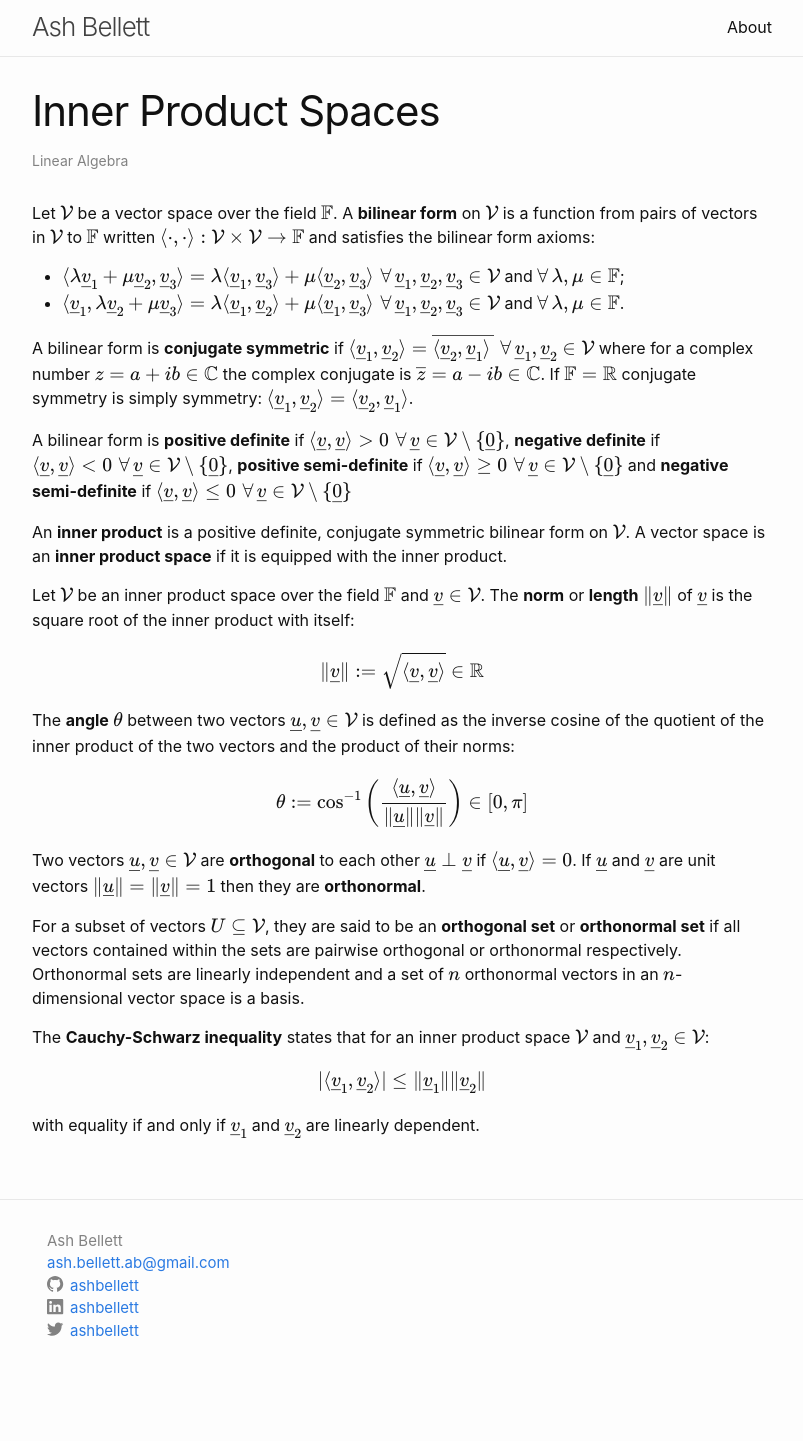
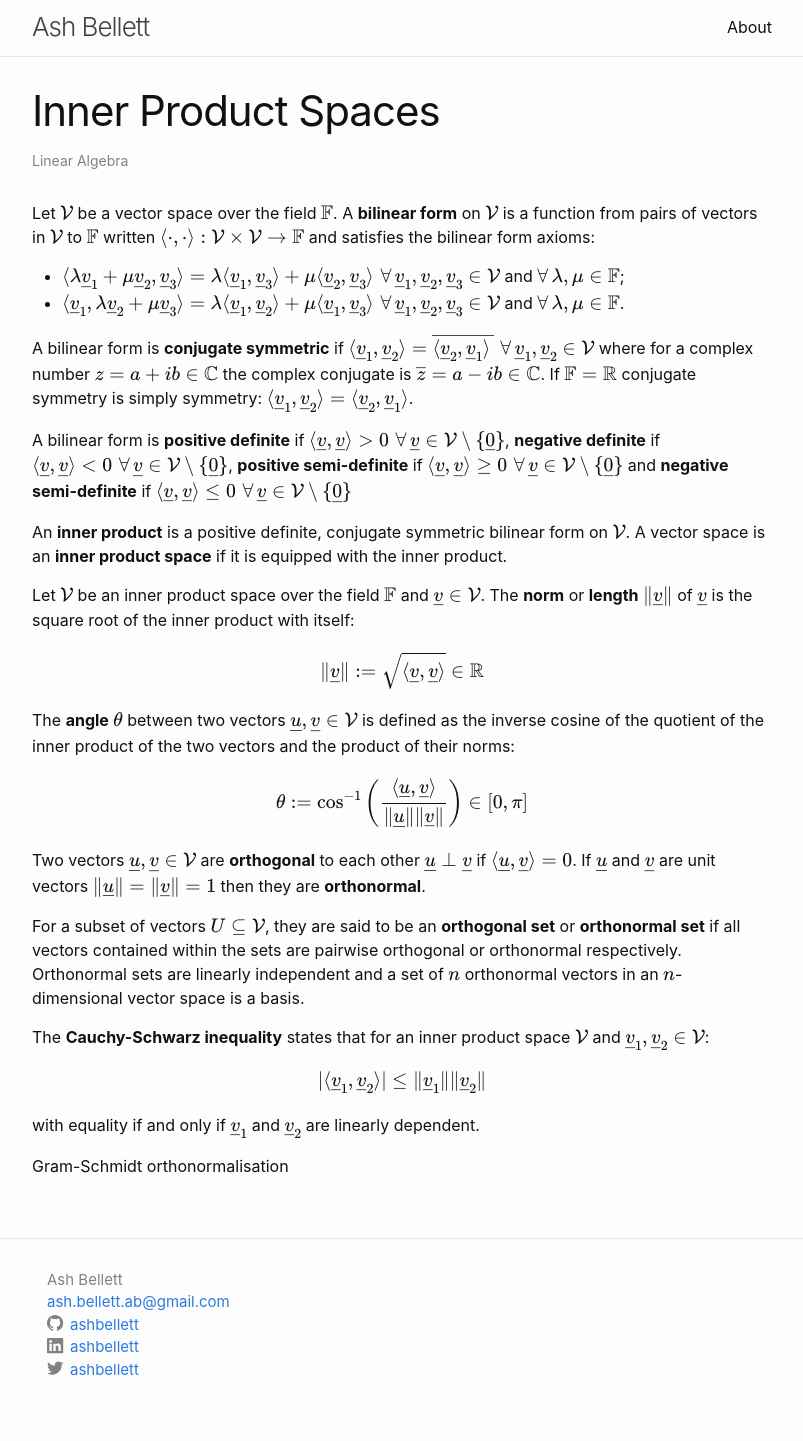
Before and after one commit to ashbellett/ashbellett.github.io, a Jekyll site: the page built from _posts/_linear-algebra/inner-product-spaces.md, in a window 1280 px wide. Shown: the whole page, without its empty margins (238-1041 px from the left). Built offline with Jekyll 4.4.1, drawn with Linux system fonts in a browser that asks for light colours; some web fonts are replaced; before the commit the page ends 1402 px from its top, so only the background shows below that.

Commit message:
Add orthonormalisation reminder

```diff
--- a/_posts/_linear-algebra/inner-product-spaces.md
+++ b/_posts/_linear-algebra/inner-product-spaces.md
@@ -33,3 +33,5 @@ The **Cauchy-Schwarz inequality** states that for an inner product space $$\math
 $$|\langle\underline{v}_1,\underline{v}_2\rangle|\leq\|\underline{v}_1\|\|\underline{v}_2\|$$
 
 with equality if and only if $$\underline{v}_1$$ and $$\underline{v}_2$$ are linearly dependent.
+
+Gram-Schmidt orthonormalisation
```
